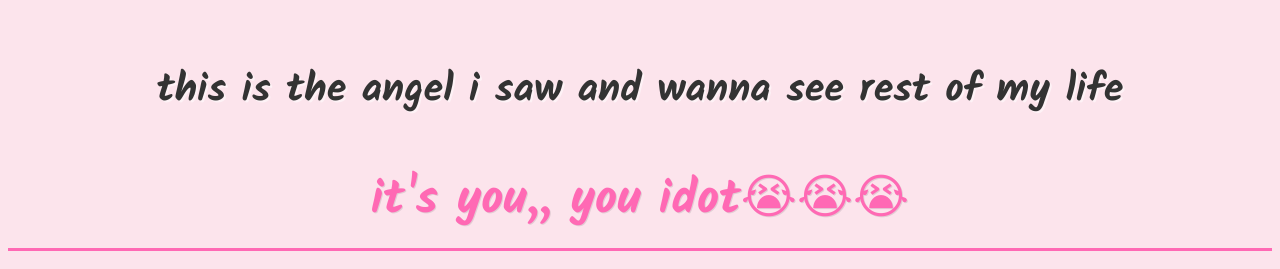
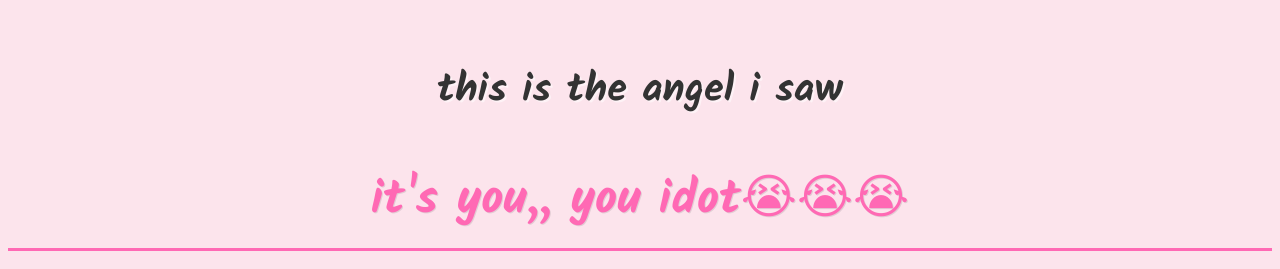
Before and after one commit to hyper17mobileservice-cell/angell, a plain HTML site: page index.html in a window 1280 px wide. Both pictures are taken after a click on the button "Yes". Shown: the top 269 px of the page. Drawn offline with Linux system fonts and the light colour scheme.

Commit message:
Update index.html

```diff
--- a/index.html
+++ b/index.html
@@ -121,7 +121,7 @@
             document.getElementById('options').style.display = 'none';
 
             // Change the initial message
-            document.getElementById('message').innerHTML = 'this is the angel i saw and wanna see rest of my life';
+            document.getElementById('message').innerHTML = 'this is the angel i saw';
 
             // Show the pictures
             document.getElementById('heavenContent').style.display = 'block';
```
